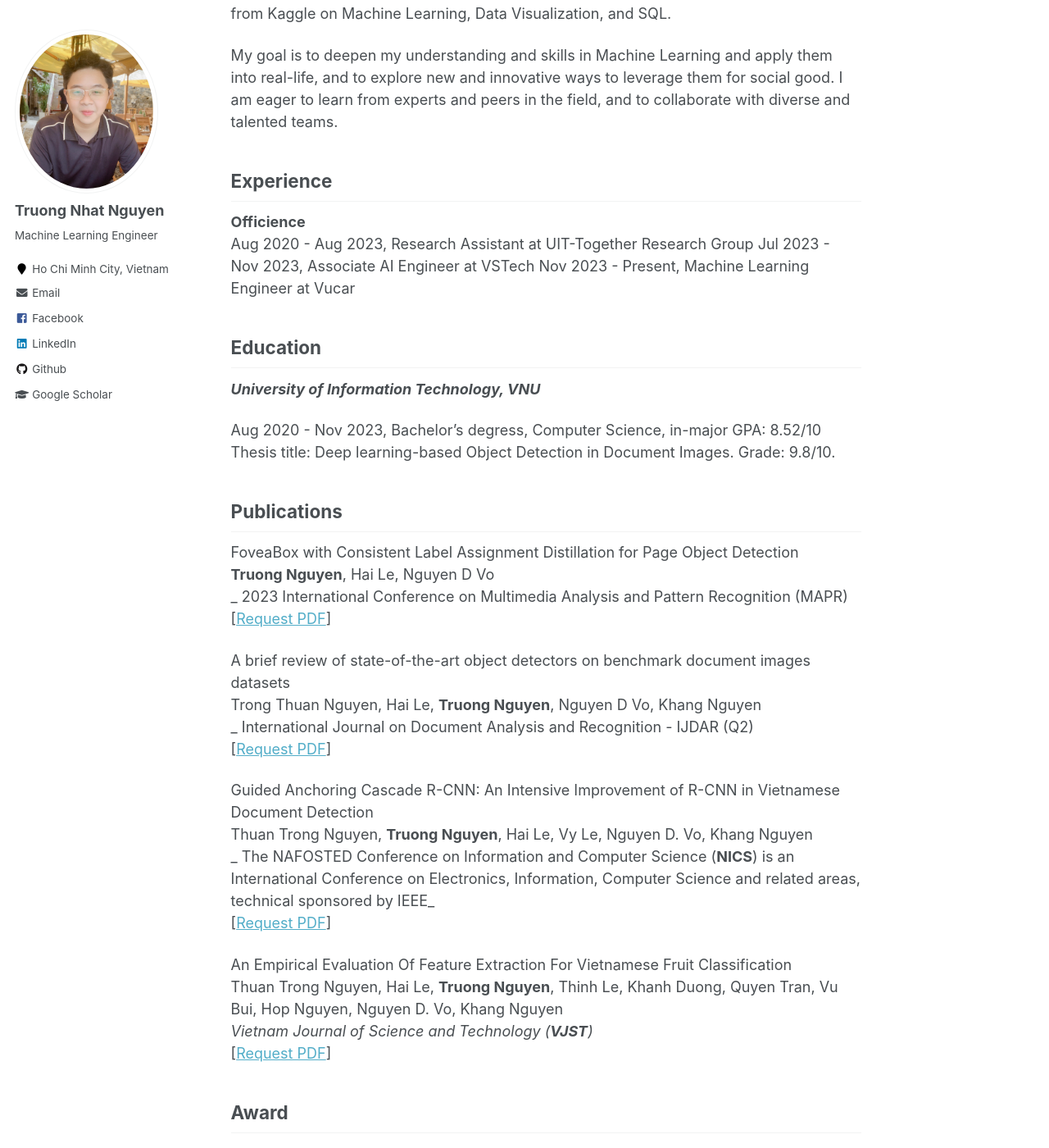
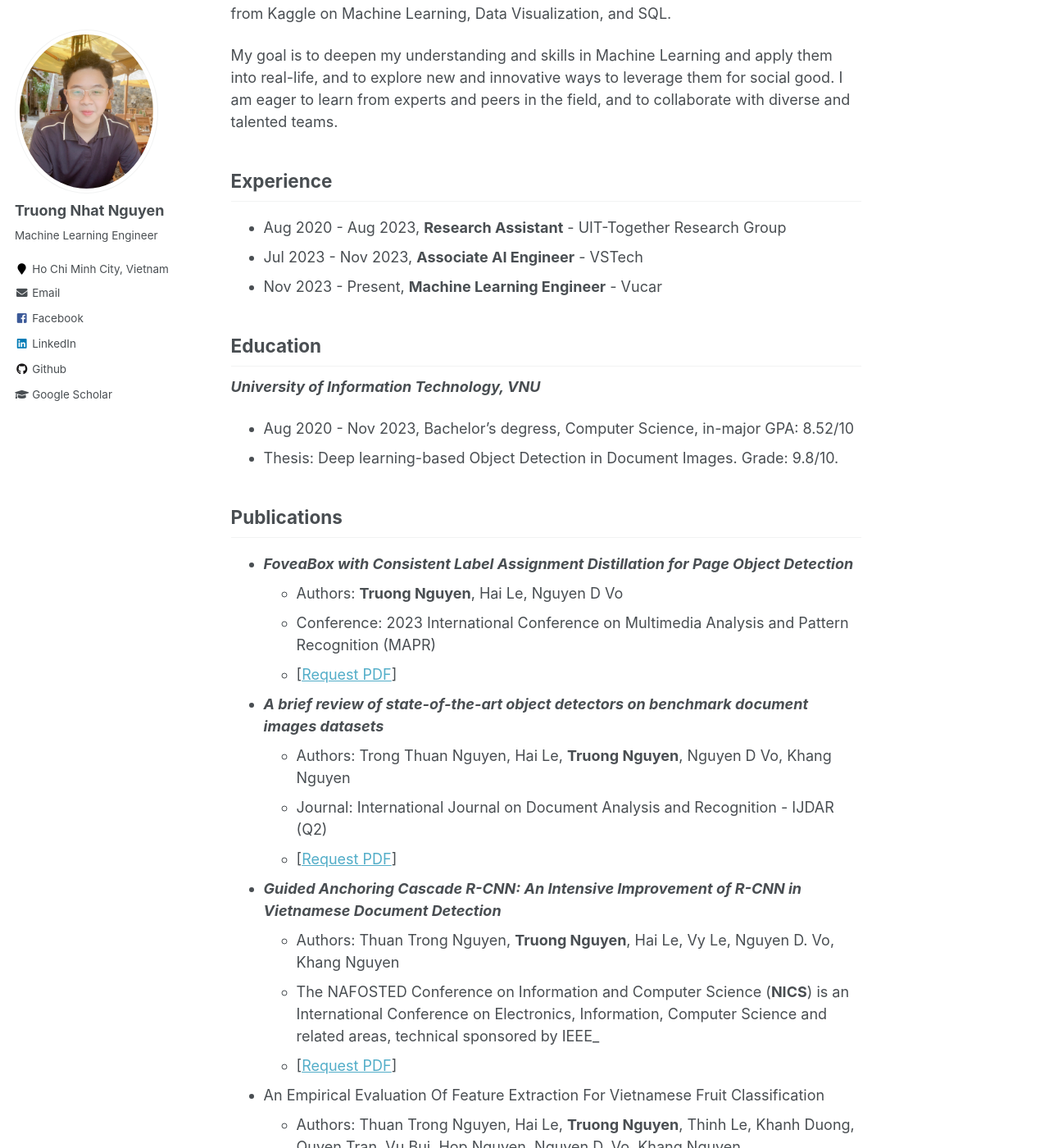
Before and after one commit to truong11062002/truong11062002.github.io, a Jekyll site: the page built from _pages/about.md, in a window 1280 px wide and 1400 px high, scrolled down 292 px. Shown: the whole window at 82% size. Built offline with Jekyll 4.4.1, drawn with Linux system fonts in a browser that asks for light colours; part of the change alters nothing that is shown; some of the changed text lies outside the part shown.

Commit message:
update about.md

```diff
--- a/_config.yml
+++ b/_config.yml
@@ -12,7 +12,7 @@ title_separator:
 name: &name "Truong Nhat Nguyen"
 description: &description "personal description"
 url: https://truong11062002.github.io # the base hostname & protocol for your site e.g. "https://mmistakes.github.io"
-baseurl: "" # the subpath of your site, e.g. "/blog"
+baseurl: "/blog" # the subpath of your site, e.g. "/blog"
 repository: "truong11062002/truong11062002.github.io"
 teaser: # filename of teaser fallback teaser image placed in /images/, .e.g. "500x300.png"
 breadcrumbs: false # true, false (default)
@@ -92,15 +92,15 @@ author:
   codepen:
   dribbble:
   flickr:
-  facebook: "https://www.facebook.com/truong11062002/"
+  facebook: "truong11062002"
   foursquare:
-  github: "https://github.com/truong11062002"
+  github: "truong11062002"
   google_plus:
   keybase:
   instagram:
   impactstory: #"https://profiles.impactstory.org/u/xxxx-xxxx-xxxx-xxxx"
   lastfm:
-  linkedin: "linkedin.com/in/truongnhatnguyen"
+  linkedin: "truongnhatnguyen"
   orcid:
   pinterest:
   soundcloud:
--- a/_pages/about.md
+++ b/_pages/about.md
@@ -14,44 +14,57 @@ My goal is to deepen my understanding and skills in Machine Learning and apply t
 
 ## <a name="exp"></a> Experience
 
-**Officience**<br/>
-Aug 2020 - Aug 2023, Research Assistant at UIT-Together Research Group
-Jul 2023 - Nov 2023, Associate AI Engineer at VSTech
-Nov 2023 - Present, Machine Learning Engineer at Vucar
+* Aug 2020 - Aug 2023, **Research Assistant** - UIT-Together Research Group
+* Jul 2023 - Nov 2023, **Associate AI Engineer** - VSTech
+* Nov 2023 - Present, **Machine Learning Engineer** - Vucar
 
 ## <a name="edu"></a> Education
 
 **_University of Information Technology, VNU_**<br/>
 
-Aug 2020 - Nov 2023, Bachelor's degress, Computer Science, in-major GPA: 8.52/10
-Thesis title: Deep learning-based Object Detection in Document Images. Grade: 9.8/10.
+* Aug 2020 - Nov 2023, Bachelor's degress, Computer Science, in-major GPA: 8.52/10
+* Thesis: Deep learning-based Object Detection in Document Images. Grade: 9.8/10.
 
 ## <a name="publication"></a> Publications
 
-FoveaBox with Consistent Label Assignment Distillation for Page Object Detection<br/>
-**Truong Nguyen**, Hai Le, Nguyen D Vo<br/>
-_ 2023 International Conference on Multimedia Analysis and Pattern Recognition (MAPR)<br/>
-[[Request PDF](https://ieeexplore.ieee.org/abstract/document/10288889)]
+* ***FoveaBox with Consistent Label Assignment Distillation for Page Object Detection***<br/>
+    * Authors: **Truong Nguyen**, Hai Le, Nguyen D Vo<br/>
+    * Conference: 2023 International Conference on Multimedia Analysis and Pattern Recognition (MAPR)<br/>
+    * [[Request PDF](https://ieeexplore.ieee.org/abstract/document/10288889)]
 
 
-A brief review of state-of-the-art object detectors on benchmark document images datasets<br/>
-Trong Thuan Nguyen, Hai Le, **Truong Nguyen**, Nguyen D Vo, Khang Nguyen<br/>
-_ International Journal on Document Analysis and Recognition - IJDAR (Q2)<br/>
-[[Request PDF](https://link.springer.com/article/10.1007/s10032-023-00431-0)]
+* ***A brief review of state-of-the-art object detectors on benchmark document images datasets***<br/>
+    * Authors: Trong Thuan Nguyen, Hai Le, **Truong Nguyen**, Nguyen D Vo, Khang Nguyen<br/>
+    * Journal: International Journal on Document Analysis and Recognition - IJDAR (Q2)<br/>
+    * [[Request PDF](https://link.springer.com/article/10.1007/s10032-023-00431-0)]
 
-Guided Anchoring Cascade R-CNN: An Intensive Improvement of R-CNN in Vietnamese Document Detection<br/>
-Thuan Trong Nguyen, **Truong Nguyen**, Hai Le, Vy Le, Nguyen D. Vo, Khang Nguyen<br/>
-_ The NAFOSTED Conference on Information and Computer Science (**NICS**) is an International Conference on Electronics, Information, Computer Science and related areas, technical sponsored by IEEE_<br/>
-[[Request PDF](https://ieeexplore.ieee.org/document/9701510)]
+* ***Guided Anchoring Cascade R-CNN: An Intensive Improvement of R-CNN in Vietnamese Document Detection***<br/>
+    * Authors: Thuan Trong Nguyen, **Truong Nguyen**, Hai Le, Vy Le, Nguyen D. Vo, Khang Nguyen<br/>
+    * The NAFOSTED Conference on Information and Computer Science (**NICS**) is an International Conference on Electronics, Information, Computer Science and related areas, technical sponsored by IEEE_<br/>
+    * [[Request PDF](https://ieeexplore.ieee.org/document/9701510)]
 
-An Empirical Evaluation Of Feature Extraction For Vietnamese Fruit Classification<br/>
-Thuan Trong Nguyen, Hai Le, **Truong Nguyen**, Thinh Le, Khanh Duong, Quyen Tran, Vu Bui, Hop Nguyen, Nguyen D. Vo, Khang Nguyen<br/>
-_Vietnam Journal of Science and Technology (**VJST**)_<br/>
-[[Request PDF](https://vjs.ac.vn/index.php/jst/article/view/16299)]
+* An Empirical Evaluation Of Feature Extraction For Vietnamese Fruit Classification<br/>
+    * Authors: Thuan Trong Nguyen, Hai Le, **Truong Nguyen**, Thinh Le, Khanh Duong, Quyen Tran, Vu Bui, Hop Nguyen, Nguyen D. Vo, Khang Nguyen<br/>
+    * Journal: Vietnam Journal of Science and Technology (**VJST**)<br/>
+    * [[Request PDF](https://vjs.ac.vn/index.php/jst/article/view/16299)]
 
 
-## <a name="award"></a> Award
+## <a name="award"></a> Awards
 
 * Received Innovation Award: AI Tempo Run Competition, UIT AI Club
 * Received scientific research's awards from the Director of National University, VNU-HCM, 2023
 * Received scientific research's awards from the principal, UIT, VNU-HCM, 2022 and 2023
+
+## <a name="projects"></a> Personal Projects
+
+* [Learning english with AInE](https://github.com/truong11062002/Learning-English-with-AInE)
+    * **Descriptions**: The main function of the application is to capture photos to illustrate the vocabulary present in the image, along with accompanying example sentences.
+    * **Tech stack**: React Native framework for front-end and MongoDB and ExpressJS for back-end.
+
+* [Subjects Recommendation System](https://github.com/truong11062002/UIT-subjects-recommendation-system)
+    * **Descriptions**: Recommend relevant subjects based on student's score history, student's gender, student's training program, ...
+    * **Tech stack**: Streamlit framework for the front-end and the PhoBERT pretrained model.
+
+## <a name="cv"></a> Download my CV
+
+[CV](https://drive.google.com/file/d/1msd2eq6KHx6MsErQ6Th1PCi6oHoOJ83B/view?usp=sharing)
```
